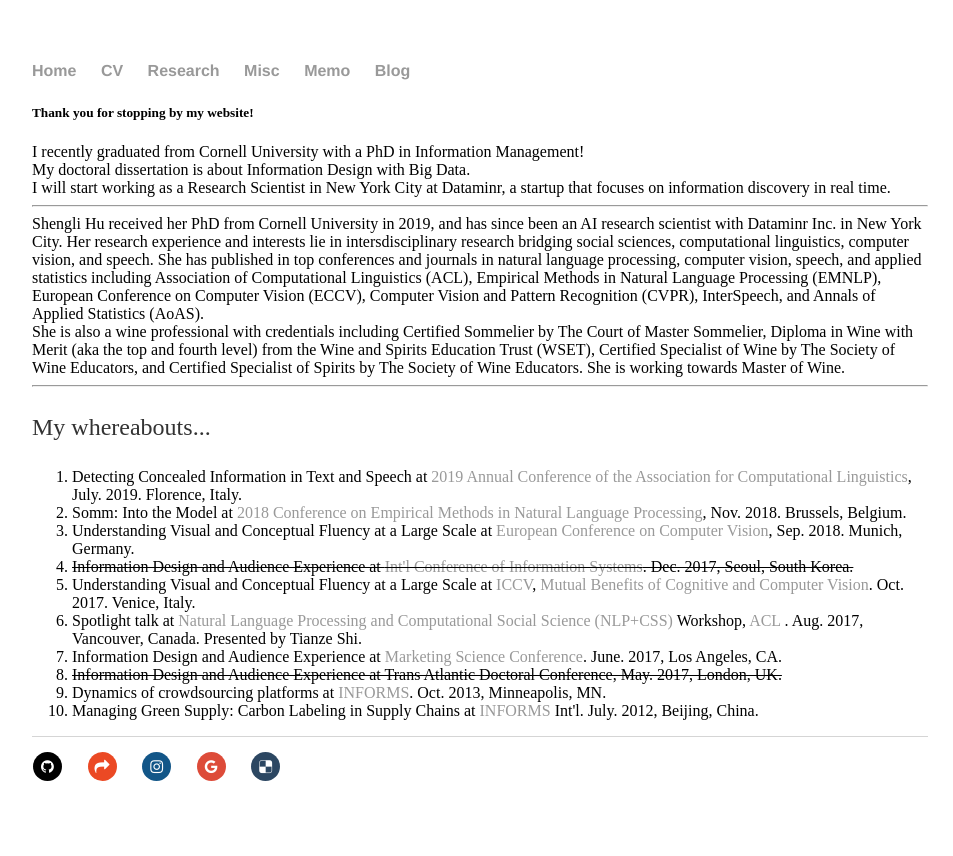
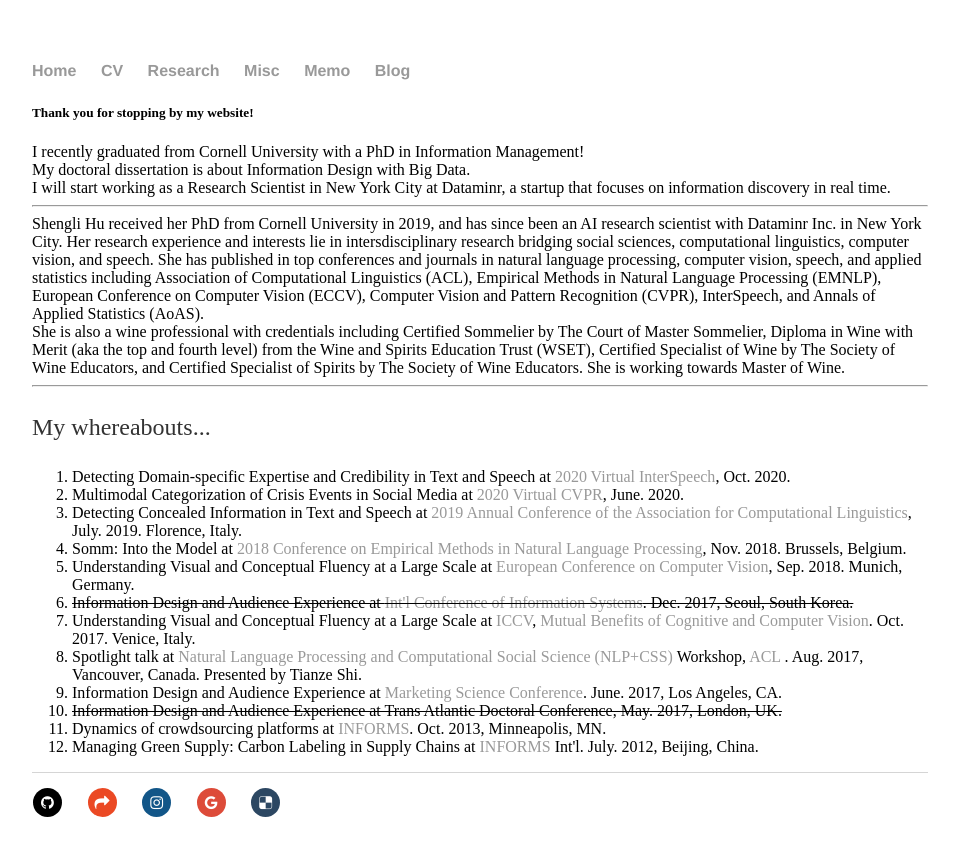
Before and after one commit to shenglih/shenglih.github.io, a Jekyll site: the page built from About/index.html, in a window 1280 px wide. Shown: the top 856 px of the page, without its empty margins (160-1113 px from the left). Built offline with Jekyll 4.4.1, drawn with Linux system fonts in a browser that asks for light colours; comment, search, counter and statistics services are not loaded.

Commit message:
Update index.html

```diff
--- a/About/index.html
+++ b/About/index.html
@@ -32,6 +32,8 @@
 
 	<p> My whereabouts... </p>
 	<ol>
+		<li> Detecting Domain-specific Expertise and Credibility in Text and Speech at <a href="http://www.interspeech2020.org/"> 2020 Virtual InterSpeech</a>, Oct. 2020. </li>
+		<li> Multimodal Categorization of Crisis Events in Social Media at <a href="http://cvpr20.com/"> 2020 Virtual CVPR</a>, June. 2020. </li>
 		<li> Detecting Concealed Information in Text and Speech at <a href="http://www.acl2019.org/EN/index.xhtml"> 2019 Annual Conference of the Association for Computational Linguistics</a>, July. 2019. Florence, Italy. </li>
 		<li> Somm: Into the Model at <a href="http://emnlp2018.org/">2018 Conference on Empirical Methods in Natural Language Processing</a>, Nov. 2018. Brussels, Belgium. </li>
 		<li> Understanding Visual and Conceptual Fluency at a Large Scale at <a href="https://eccv2018.org/">European Conference on Computer Vision</a>, Sep. 2018. Munich, Germany. </li>
```
